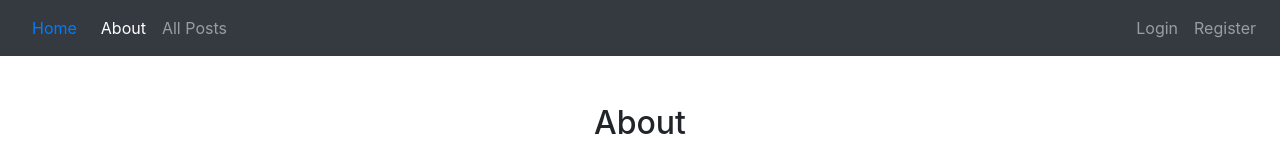
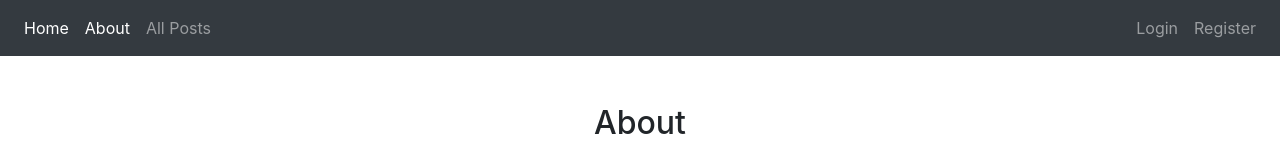
Before and after one commit to gavramov/Forum, a React (Create React App) app in the folder forum-react/: page /about in a window 1280 px wide. Shown: the top 153 px of the page. Built offline with nearby package versions, Linux system fonts and the light colour scheme; no server answers.

Commit message:
fix: home button in navbar

```diff
--- a/forum-react/src/components/common/Navbar.js
+++ b/forum-react/src/components/common/Navbar.js
@@ -97,7 +97,11 @@ export default class NavigationBar extends Component {
         }
         return (
             <Navbar color="dark" dark expand="md">
-                <Link to="/" className="nav-link">Home</Link>
+                <Nav navbar className="ml-auto">
+                    <NavItem className="nav-item" to="/">
+                        <NavLink className="nav-link" to="/">Home</NavLink>
+                    </NavItem>
+                </Nav>
                 <NavbarToggler onClick={this.toggleNavBar} className="mr-2"/>
                 <Collapse isOpen={!this.state.collapsed} navbar>
                     {navbar}
```
